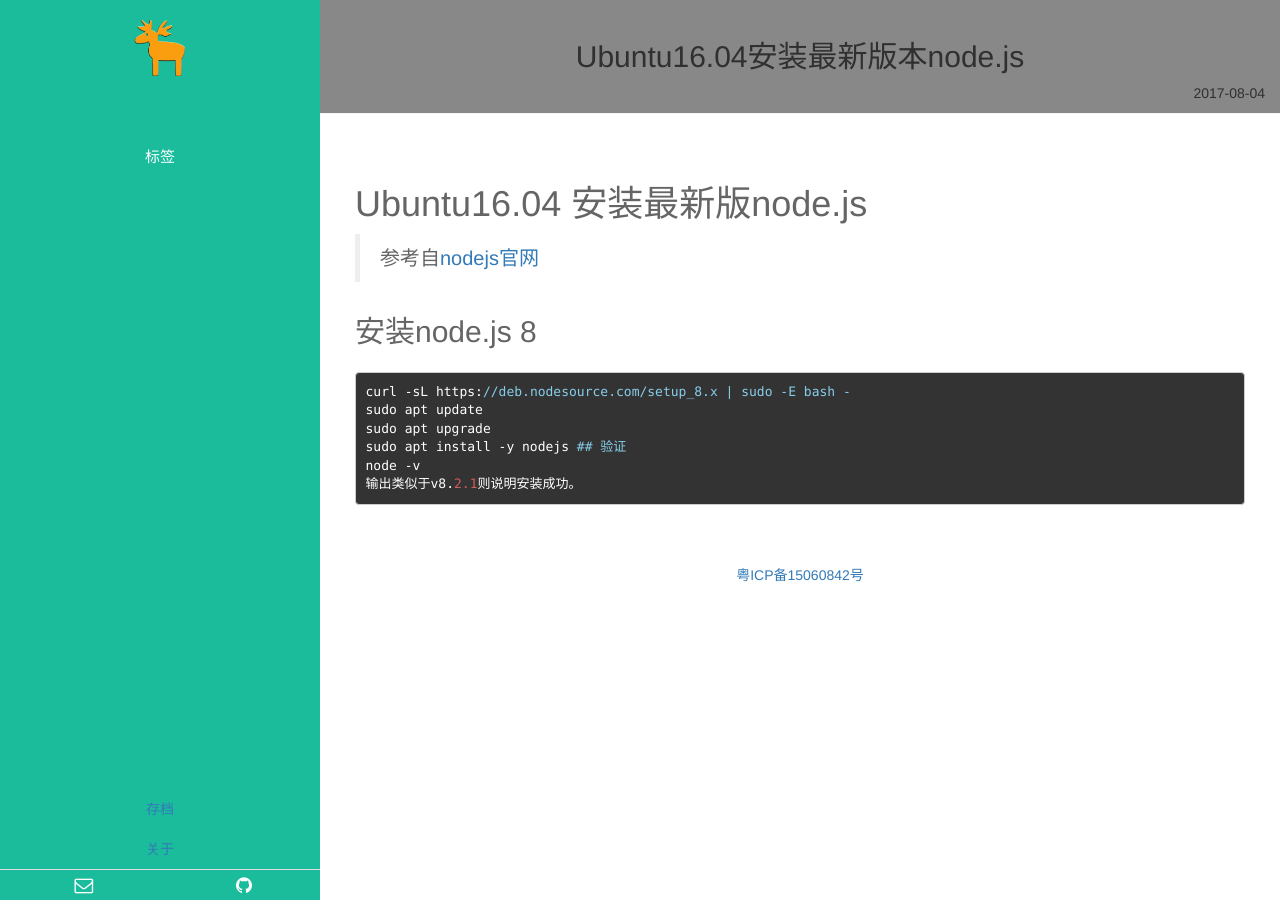
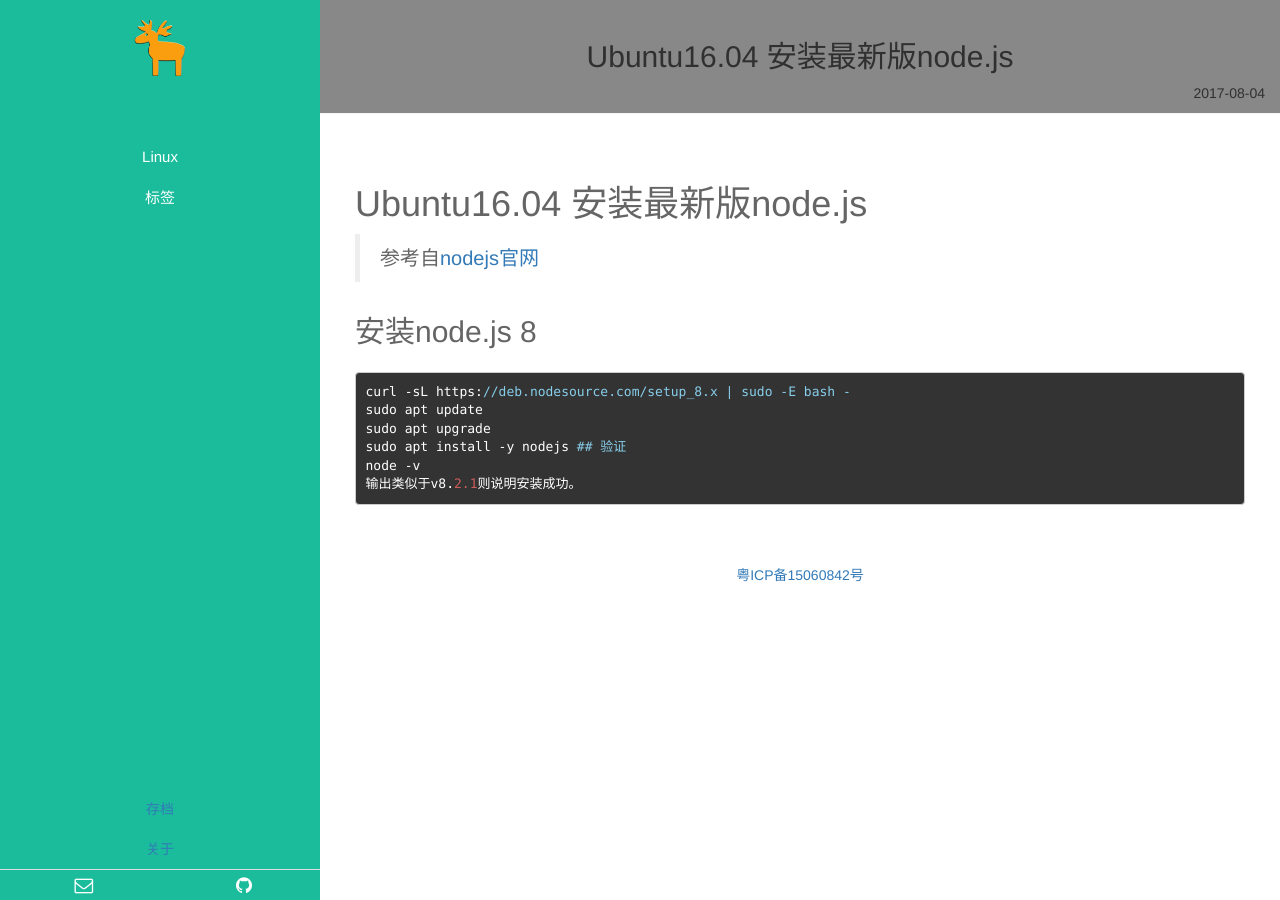
Before and after one commit to zjj421/zjj421.github.io, a Jekyll site: the page built from _posts/Linux/2017-08-04-Ubuntu16.04安装最新版本node.js.md, in a window 1280 px wide. Built offline with Jekyll 4.4.1, drawn with Linux system fonts in a browser that asks for light colours; our own code applies the rules of GitHub Pages for plain Markdown files; some of the changed lines change nothing that is shown.

Commit message:
install nodejs8

```diff
--- a/_posts/Linux/2017-08-04-Ubuntu16.04安装最新版本node.js.md
+++ b/_posts/Linux/2017-08-04-Ubuntu16.04安装最新版本node.js.md
@@ -1,3 +1,12 @@
+---
+layout: post
+title: Ubuntu16.04 安装最新版node.js
+category: Linux
+tags: markdown
+keywords:
+description:
+---
+
 # Ubuntu16.04 安装最新版node.js
 > 参考自[nodejs官网](https://nodejs.org/en/download/package-manager/#debian-and-ubuntu-based-linux-distributions)
 
```
